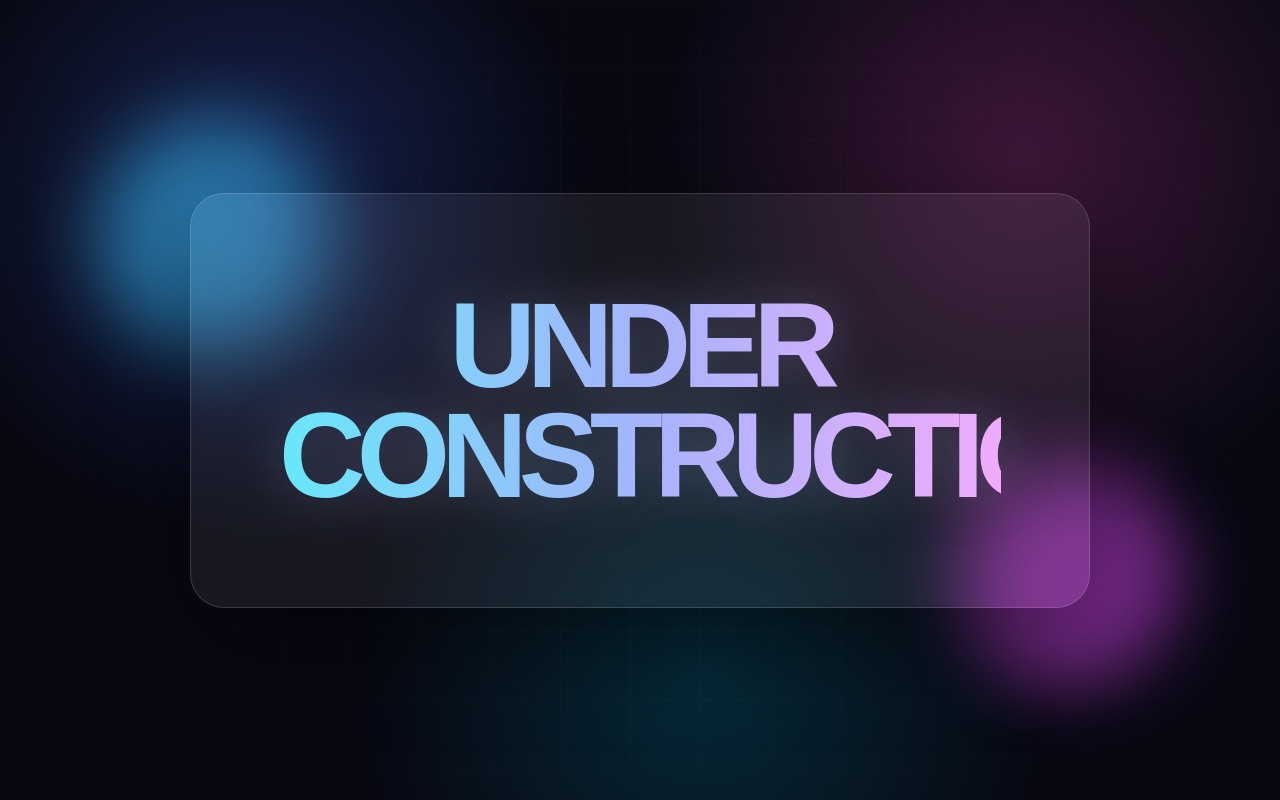
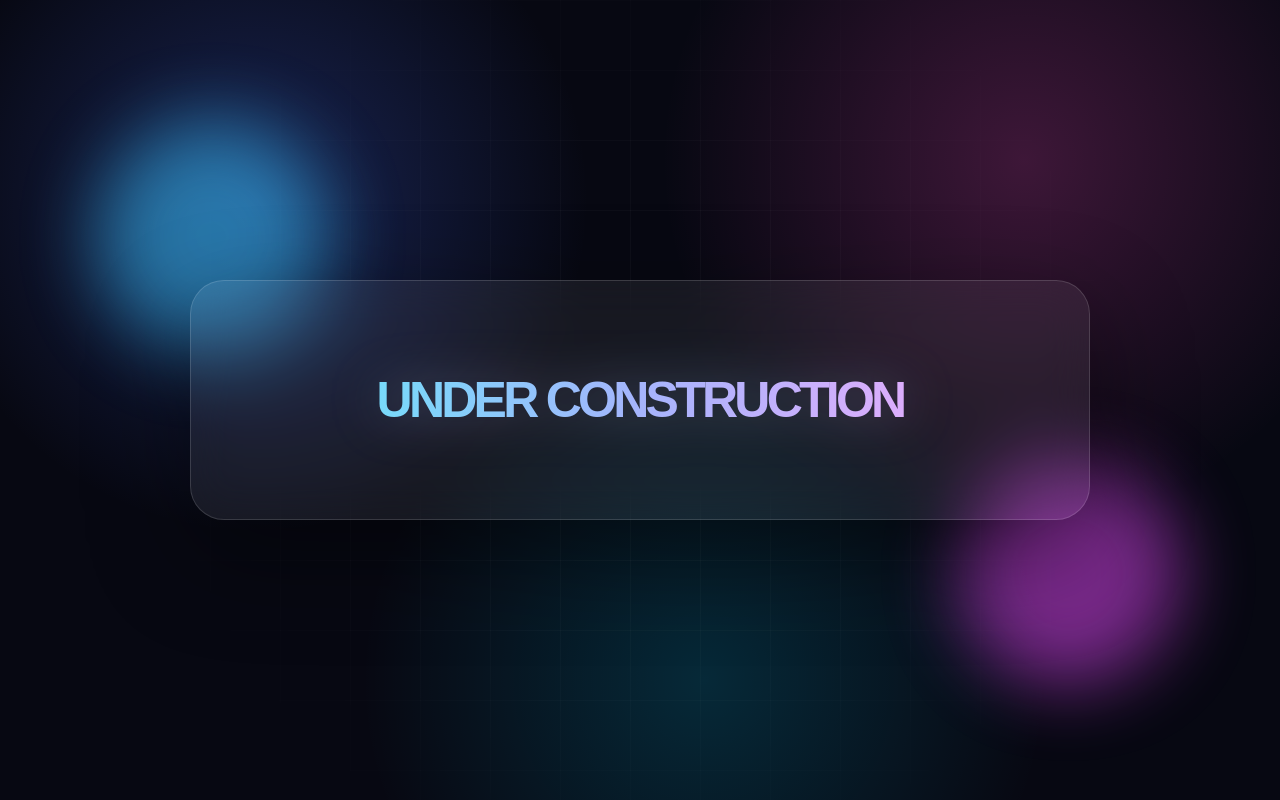
Before and after one commit to Micromedicina/lab, a plain HTML site: page index.html in a window 1280 px wide. Drawn offline with Linux system fonts and the light colour scheme.

Commit message:
Reduce maximum font size for h1 element

```diff
--- a/index.html
+++ b/index.html
@@ -81,7 +81,7 @@
     }
 
     h1 {
-      font-size: clamp(48px, 11vw, 120px);
+      font-size: clamp(48px, 11vw, 50px);
       line-height: 0.92;
       letter-spacing: -0.075em;
       font-weight: 900;
```
